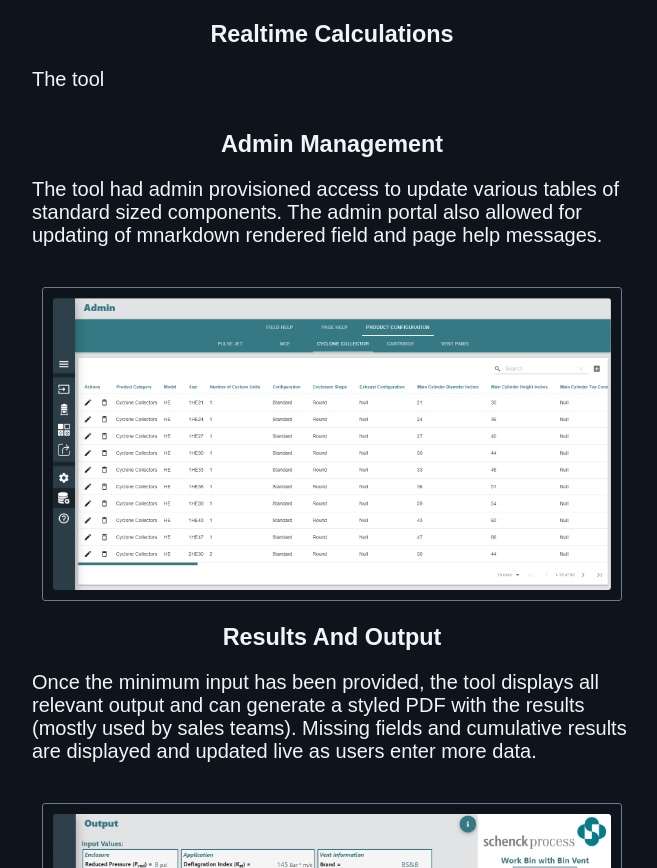
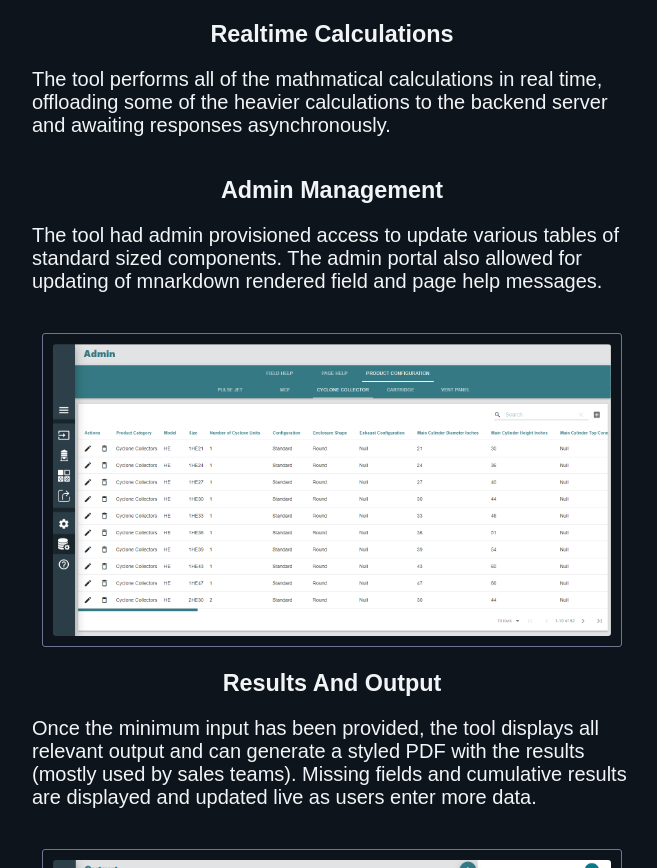
Before and after one commit to DrewJohnsonGT/portfolio-old, a Gatsby site: page /projects/explosion-vent-tool/ in a window 1280 px wide. Shown: the part 3126-3994 px from the top of the page, without its empty margins (308-965 px from the left). Built offline with nearby package versions, Linux system fonts and the light colour scheme; Gatsby itself is replaced by a stand-in of ours; some packages are replaced by stand-ins of ours; a web font is replaced by a local one.

Commit message:
Schenck tool missing paragraph

```diff
--- a/content/projects/explosion-vent-tool/index.mdx
+++ b/content/projects/explosion-vent-tool/index.mdx
@@ -56,7 +56,11 @@ import {
 <PostImage src='general.png' dir='explosion-vent-tool' />
 <PostImage src='product.png' dir='explosion-vent-tool' />
 <NormalHeading>Realtime Calculations</NormalHeading>
-<Paragraph>The tool </Paragraph>
+<Paragraph>
+    The tool performs all of the mathmatical calculations in real time,
+    offloading some of the heavier calculations to the backend server and
+    awaiting responses asynchronously.
+</Paragraph>
 <NormalHeading>Admin Management</NormalHeading>
 <Paragraph>
     The tool had admin provisioned access to update various tables of standard
```
